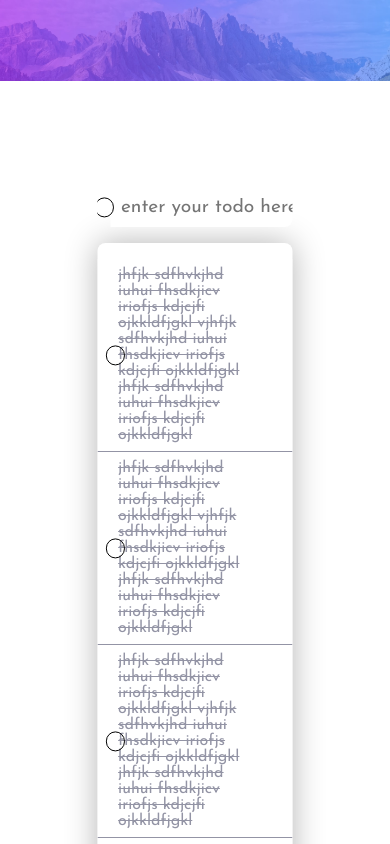
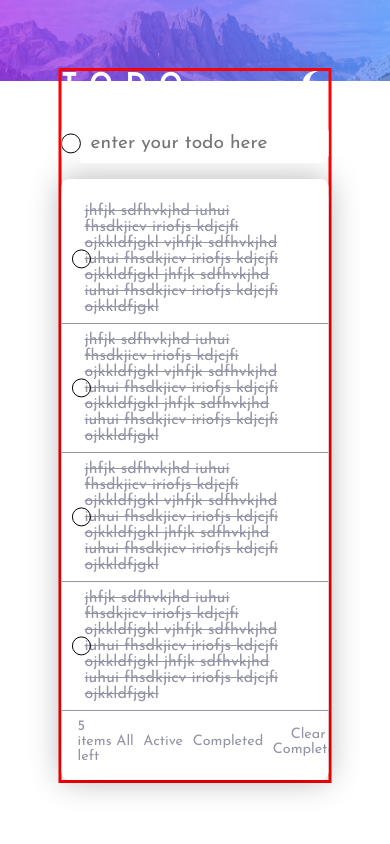
Before and after one commit to paro-418/todo-app-main, a React (Create React App) app: page / in a window 390 px wide. Shown: the top 844 px of the page. Built offline with nearby package versions, Linux system fonts and the light colour scheme.

Commit message:
css for tablet

```diff
--- a/src/App.module.css
+++ b/src/App.module.css
@@ -5,3 +5,12 @@
     transform: translateX(-50%);
     width: 50%;
 }
+
+@media  only screen and (max-width: 900px) {
+    .main{
+        border: 3px solid red;
+        top: 8%;
+        width: 70%;
+    }
+
+}
--- a/src/components/form/form.module.css
+++ b/src/components/form/form.module.css
@@ -6,6 +6,14 @@
   overflow: hidden;
   margin-bottom: 1rem;
 }
+
+@media  only screen and (max-width: 900px) {
+  .form{
+    margin-top: 1.5rem;
+    /* margin-bottom: 0.5rem; */
+  }
+}
+
 
 .checkboxDiv {
   position: relative;
```
